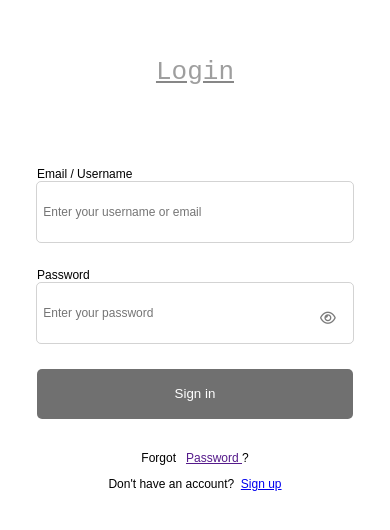
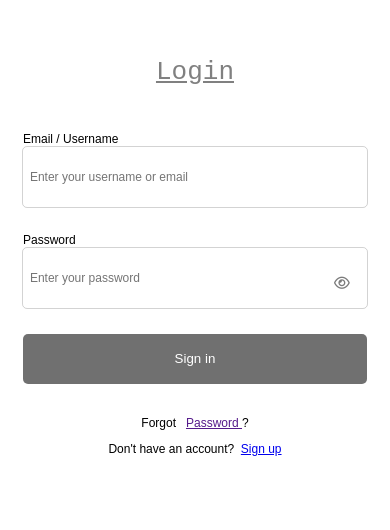
Before and after one commit to Shemaremy/Login-Authenticator, a React (Vite) app in the folder Authenticator/: page / in a window 390 px wide. Shown: the part 140-670 px from the top of the page. Built offline with nearby package versions, Linux system fonts and the light colour scheme.

Commit message:
commit 007

```diff
--- a/Authenticator/src/App.css
+++ b/Authenticator/src/App.css
@@ -239,7 +239,7 @@ body {
   }
 
   .upper_part {
-    height: 100px;
+    height: auto;
     color: gray;
   }
 
@@ -268,7 +268,7 @@ body {
 
 
 
-@media (max-width: 1220px) {
+@media (min-width: 769px) and (max-width: 1220px) {
   .Form-container {
     width: 90%;
     border-width: 1;
```
